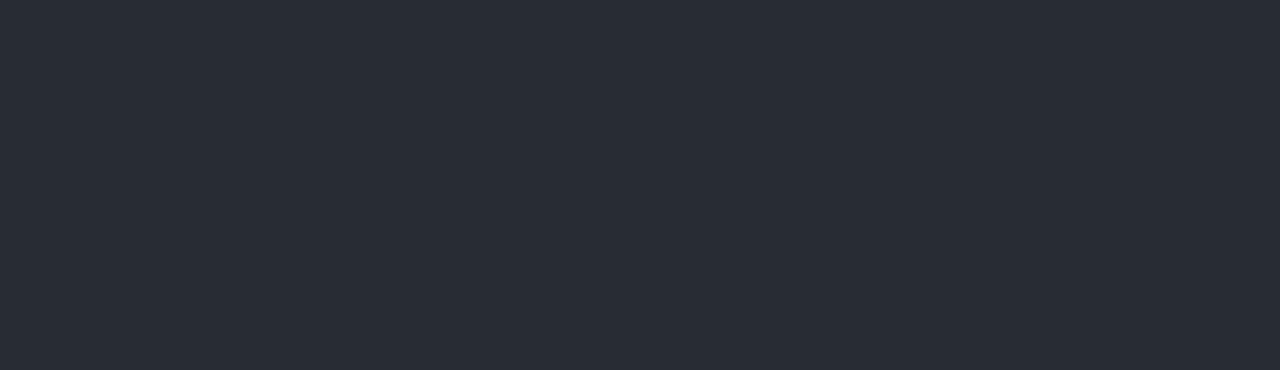
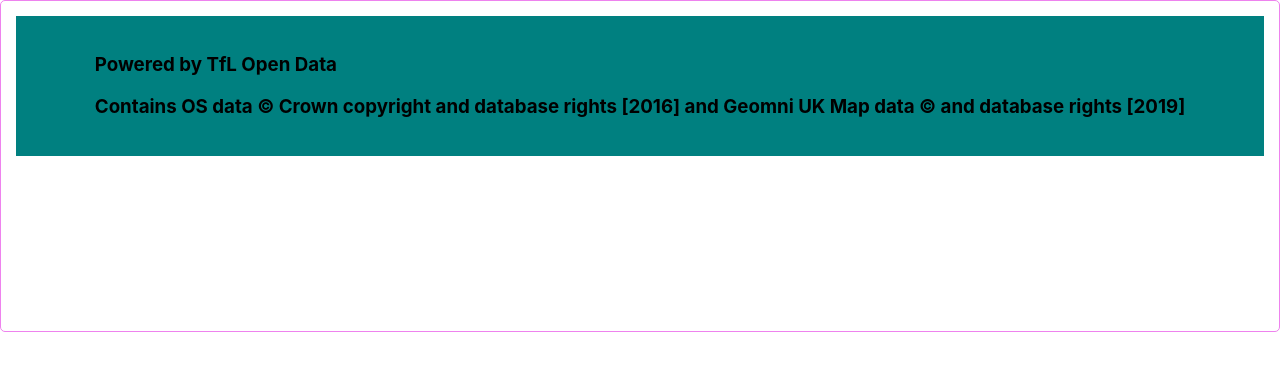
Before and after one commit to DeklanHeider/SmallCodeTest, a React (Create React App) app: page / in a window 1280 px wide. Shown: the top 370 px of the page. Built offline with nearby package versions, Linux system fonts and the light colour scheme.

Commit message:
Added footer content and created files for later use

```diff
--- a/package.json
+++ b/package.json
@@ -9,6 +9,7 @@
     "react": "^17.0.2",
     "react-dom": "^17.0.2",
     "react-scripts": "4.0.3",
+    "react-table": "^7.7.0",
     "web-vitals": "^1.1.2"
   },
   "scripts": {
--- a/src/App.js
+++ b/src/App.js
@@ -1,10 +1,26 @@
 import './App.css';
+import React, { useState, useEffect } from 'react'
+import Footer from './components/footer'
 
-function App() {
+
+const App = () => {
+  //const [data, setData] = useState([]);
+
+ // useEffect(() => { // Call api here
+//    const result = 0 //
+//  })
+
+  const footerContent = 'Powered by TfL Open Data\nContains OS data © Crown copyright and database rights [2016] and Geomni UK Map data © and database rights [2019]'
+
+  let splitFooterContent = footerContent.split('\n').map(i => { // Split the above string to allow it to be correctly displayed across two lines.
+    return <p>{i}</p>
+  });
+
   return (
-    <div className="App">
-      <header className="App-header">
-      </header>
+    <div className='container'>
+
+      <Footer className='footer'
+      footerContent= {splitFooterContent}/>
     </div>
   );
 }
--- /dev/null
+++ b/src/components/footer.js
@@ -0,0 +1,19 @@
+import PropTypes from 'prop-types'
+
+const Footer = ( {footerContent} ) => {
+    return (
+        <footer className='footer'>
+            <h3>{footerContent}</h3>
+        </footer>
+    )
+}
+
+Footer.defaultProps = {
+    footerContent: 'Here is the footer, please populate this area with usefull information',
+}
+
+Footer.propTypes = {
+    footerContent: PropTypes.string.isRequired,
+}
+
+export default Footer
--- a/src/index.css
+++ b/src/index.css
@@ -7,7 +7,20 @@
   -moz-osx-font-smoothing: grayscale;
 }
 
-code {
-  font-family: source-code-pro, Menlo, Monaco, Consolas, 'Courier New',
-    monospace;
+.container {
+  margin: 0px;
+  overflow: auto;
+  min-height: 300px;
+  border: 1px solid violet;
+  padding: 15px;
+  border-radius: 5px;
 }
+
+.footer {
+  display: flex;
+  background-color: teal;
+  width: 100%;
+  justify-content: center; /* Used to horizontally align the content of the footer */
+  align-items: center; /* Used to vertically align the content of the footer */
+  padding-left: 0px;
+}
```
Also changed, not shown: src/components/table.js (added, +11 -0 lines), 1 other file (tests, documents, lock files or other folders).
